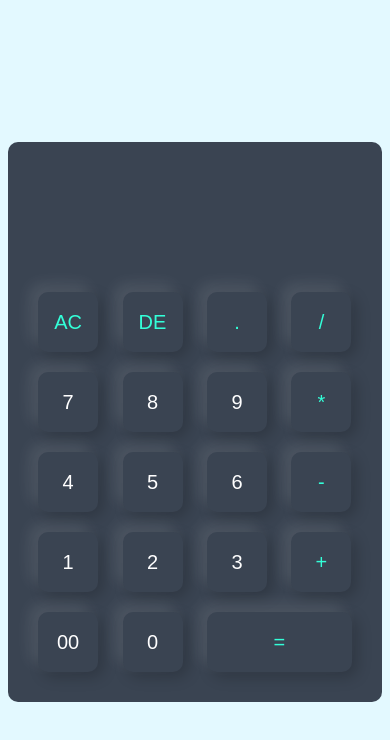
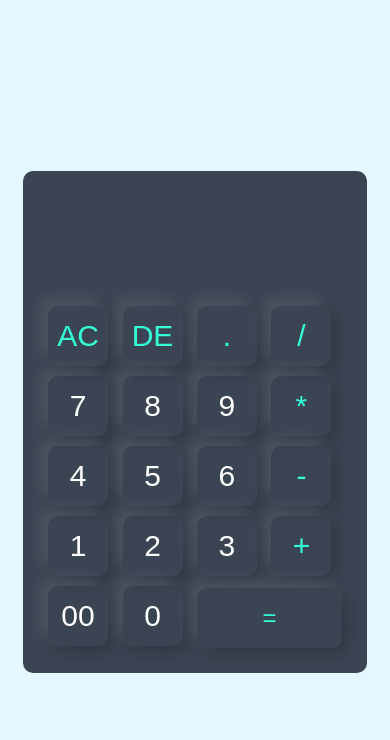
Before and after one commit to Joanseco/Calculadora-Simple, a plain HTML site: page index.html in a window 390 px wide. Drawn offline with Linux system fonts and the light colour scheme.

Commit message:
Segundo commit calculadora -ahora es responsive-

```diff
--- a/style.css
+++ b/style.css
@@ -17,6 +17,7 @@
     background: #3a4452;
     padding: 20px;
     border-radius: 10px;
+    flex-wrap: wrap;
 
 }
 
@@ -54,3 +55,14 @@ form input.igual{
 form input.operator{
     color: #33ffd8 ;
 }
+
+@media only screen and (max-width: 600px) {
+    .calculator form input {
+      font-size: 30px;
+      margin: 5px;
+    }
+
+    form input.igual {
+      font-size: 24px;
+    }
+  }
```
